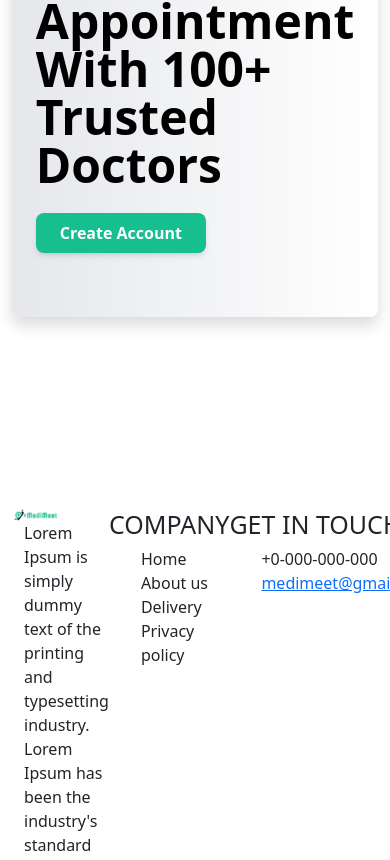
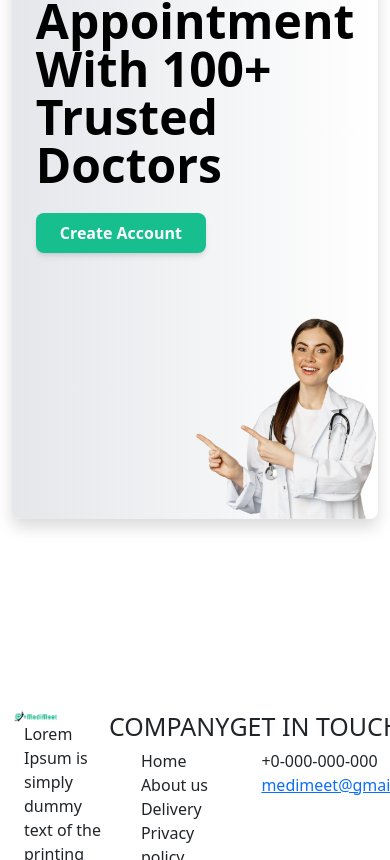
Before and after one commit to Arshad-Qureshi-Coder/MediMeet, a React (Create React App) app: page /appointment/1 in a window 390 px wide. Shown: the part 1140-2000 px from the top of the page. Built offline with nearby package versions, Linux system fonts and the light colour scheme.

Commit message:
update Appointment file

```diff
--- a/src/Components/Appointment.js
+++ b/src/Components/Appointment.js
@@ -6,7 +6,7 @@ const Appointment = () => {
       <div
         className="w-full bg-gradient-to-r from-gray-200 to-gray shadow mt-20 text-black font-semibold rounded-lg hover:opacity-90 focus:outline-none focus:ring-2 focus:ring-green-300 focus:ring-opacity-75"
       >
-        <div className="flex flex-col lg:flex-row items-center justify-evenly font-bold">
+        <div className="flex flex-col lg:flex-row items-center justify-evenly font-bold ">
           {/* Left-side text */}
           <div className='p-5 m-3'>
             <h1 className="text-black text-5xl font-bold ">
@@ -19,8 +19,10 @@ const Appointment = () => {
           </div>
 
           {/* Right-side div */}
+          <div>
+  {/* Outer and Inner div hidden on small and medium devices */}
   <div
-            className="relative hidden lg:block  w-[30rem] h-[30rem] rounded-full p-1 border-[30px] border-gray-300 shadow-lg"
+    className="relative hidden lg:block w-[30rem] h-[30rem] rounded-full p-1 border-[30px] border-gray-300 shadow-lg"
   >
     {/* Inner border div */}
     <div
@@ -34,6 +36,18 @@ const Appointment = () => {
       />
     </div>
   </div>
+ {/* Image only on small and medium devices */}
+ <div className="flex justify-end items-center lg:hidden">
+    <img
+      src="/images/assets/assets_frontend/appointment_img.png"
+      alt="doctors-appointment"
+      className="w-1/2"
+    />
+    </div>
+
+</div>
+
+
         </div>
       </div>
     </>
--- a/src/Components/Auth/Login.js
+++ b/src/Components/Auth/Login.js
@@ -5,7 +5,7 @@ function LoginPage() {
   return (
     <div className="login-img bg-cover bg-center min-h-screen flex items-center justify-center">
       <div className="bg-white w-full max-w-7xl mx-auto p-4">
-        <div className="bg-gray-50 shadow-sm rounded-lg overflow-hidden">
+        <div className=" shadow-sm rounded-lg overflow-hidden">
           <div className="flex flex-wrap md:flex-nowrap items-center justify-center">
             {/* Left Image (Hidden on small screens, reduced size on medium screens) */}
             <div className="hidden md:flex md:w-1/2 justify-center">
--- a/src/assets/assets.js
+++ b/src/assets/assets.js
@@ -37,6 +37,7 @@ import Gynecologist from './Gynecologist.svg'
 import Neurologist from './Neurologist.svg'
 import Pediatricians from './Pediatricians.svg'
 import docLoginImg from './doc-login-img1.png'
+import appoint2 from './appoint-2.png'
 
 
 export const assets = {
@@ -57,7 +58,8 @@ export const assets = {
     upload_icon,
     stripe_logo,
     razorpay_logo,
-    docLoginImg
+    docLoginImg,
+    appoint2
 }
 
 export const specialityData = [
```
Also changed, not shown: src/assets/appoint-2.png (added), src/assets/appoint-img.png (added). Lines whose indentation alone changed are shown as unchanged.
